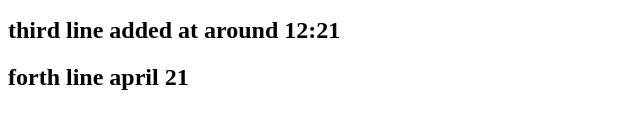
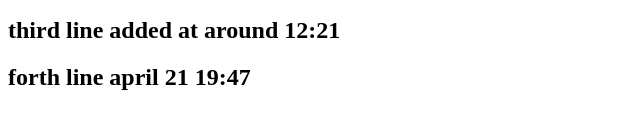
Before and after one commit to abhijeetkumar097/test_jenkins, a website: page index.html in a window 1280 px wide. Shown: the part 157-286 px from the top of the page, 0-640 px from the left. Drawn offline with Linux system fonts and the light colour scheme.

Commit message:
v4.2 check

```diff
--- a/index.html
+++ b/index.html
@@ -12,6 +12,6 @@
     </h2>
     <h2>third line added at around 12:21</h2>
     <h2>third line added at around 12:21</h2>
-    <h2>forth line april 21</h2>
+    <h2>forth line april 21 19:47</h2>
 </body>
 </html>
```
